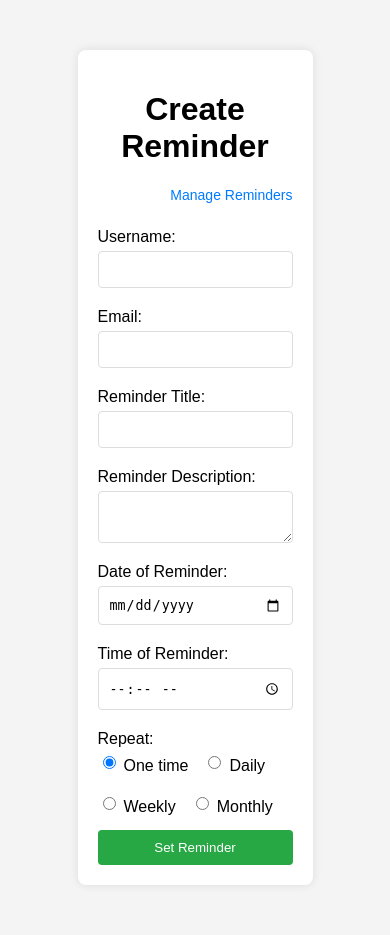
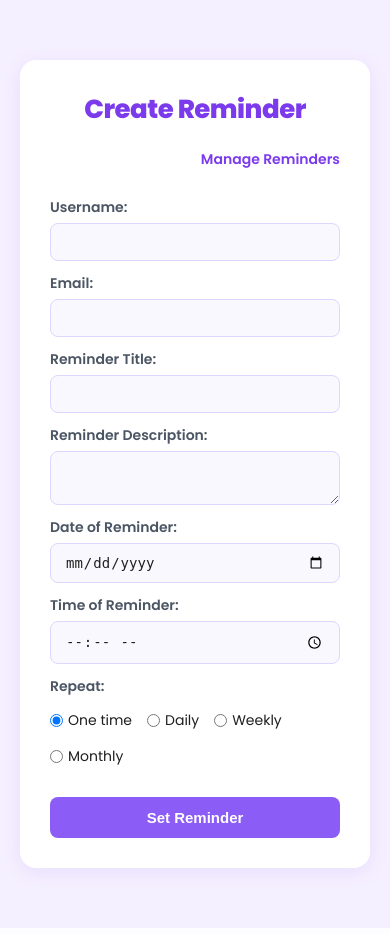
Before and after one commit to mmaisa1/Qr-reminder-project, a Flask app: page /set-reminder in a window 390 px wide. Run offline with Flask 3, Linux system fonts and the light colour scheme.

Commit message:
UI overhaul - lavender theme, Poppins font, QR page redesign, mobile improvements

```diff
--- a/static/styles.css
+++ b/static/styles.css
@@ -1,63 +1,85 @@
-body {
-    font-family: Arial, sans-serif;
-    background-color: #f4f4f4;
+/* Base */
+* {
+    box-sizing: border-box;
     margin: 0;
     padding: 0;
 }
 
-.container {
-    width: 50%;
-    margin: 50px auto;
+body {
+    font-family: 'Poppins', 'Segoe UI', Arial, sans-serif;
+    background-color: #f5f0ff;
+    color: #1f1f1f;
+    min-height: 100vh;
     padding: 20px;
-    background: #fff;
-    border-radius: 8px;
-    box-shadow: 0 0 10px rgba(0, 0, 0, 0.1);
 }
 
-h1 {
-    text-align: center;
+/* Container */
+.container {
+    width: 100%;
+    max-width: 480px;
+    margin: 40px auto;
+    padding: 30px;
+    background: #ffffff;
+    border-radius: 16px;
+    box-shadow: 0 4px 20px rgba(124, 58, 237, 0.1);
 }
 
-.manage-link {
-    display: block;
-    text-align: right;
-    margin-bottom: 15px;
-    color: #007bff;
-    text-decoration: none;
-    font-size: 14px;
+/* Headings */
+h1 {
+    font-size: 26px;
+    font-weight: 800;
+    color: #7c3aed;
+    margin-bottom: 20px;
+    text-align: center;
+    letter-spacing: -0.5px;
 }
 
-.manage-link:hover {
-    text-decoration: underline;
-}
-
+/* Forms */
 form {
     display: flex;
     flex-direction: column;
 }
 
 label {
-    margin: 10px 0 5px;
+    font-size: 14px;
+    font-weight: 600;
+    color: #4b5563;
+    margin-bottom: 5px;
+    margin-top: 12px;
 }
 
-input, textarea {
-    padding: 10px;
-    margin-bottom: 10px;
-    border: 1px solid #ddd;
-    border-radius: 4px;
+input,
+textarea,
+select {
+    padding: 10px 14px;
+    border: 1.5px solid #ddd6fe;
+    border-radius: 8px;
+    font-size: 14px;
+    color: #1f1f1f;
+    background: #faf8ff;
+    outline: none;
+    transition: border 0.2s;
+}
+
+input:focus,
+textarea:focus,
+select:focus {
+    border-color: #7c3aed;
 }
 
 input[type="date"],
 input[type="time"] {
-    color: #000;
+    color: #1f1f1f;
     opacity: 1;
 }
 
+/* Radio group */
 .radio-group {
     display: flex;
     gap: 15px;
     margin-bottom: 10px;
     flex-wrap: wrap;
+    margin-top: 8px;
 }
 
 .radio-group label {
@@ -66,19 +88,71 @@ input[type="time"] {
     align-items: center;
     gap: 5px;
     cursor: pointer;
+    font-weight: 400;
+    color: #1f1f1f;
 }
 
+/* Buttons */
 button {
-    padding: 10px;
-    background-color: #28a745;
+    padding: 12px;
+    background-color: #8b5cf6;
     color: white;
     border: none;
-    border-radius: 4px;
+    border-radius: 8px;
     cursor: pointer;
+    font-size: 15px;
+    font-weight: 600;
+    margin-top: 20px;
+    transition: background 0.2s;
 }
 
 button:hover {
-    background-color: #218838;
+    background-color: #7c3aed;
+}
+
+/* Delete button */
+.delete-btn {
+    margin-top: 10px;
+    background-color: #dc3545;
+    color: white;
+    border: none;
+    border-radius: 8px;
+    padding: 8px 14px;
+    cursor: pointer;
+    font-size: 13px;
+    font-weight: 600;
+    width: 100%;
+}
+
+.delete-btn:hover {
+    background-color: #bb2d3b;
+}
+
+/* Links */
+a {
+    color: #7c3aed;
+    text-decoration: none;
+    border-bottom: 1.5px solid #ddd6fe;
+    transition: border-color 0.2s;
+}
+
+a:hover {
+    border-bottom-color: #7c3aed;
+}
+
+.manage-link {
+    display: block;
+    text-align: right;
+    margin-bottom: 15px;
+    font-size: 14px;
+    font-weight: 600;
+}
+
+.back-button {
+    display: block;
+    text-align: center;
+    margin-top: 20px;
+    font-size: 14px;
 }
 
 .exit-btn {
@@ -86,45 +160,42 @@ button:hover {
     text-align: right;
     margin-bottom: 15px;
     color: #dc3545;
-    text-decoration: none;
     font-size: 14px;
+    font-weight: 600;
 }
-
 .exit-btn:hover {
     text-decoration: underline;
 }
 
+.exit-btn, .manage-link, .back-button {
+    border-bottom: none;
+}
+
+/* Flash messages */
 .flash-messages {
-    margin-bottom: 20px;
+    margin-bottom: 16px;
 }
 
 .flash {
-    padding: 10px;
-    border-radius: 4px;
+    padding: 10px 14px;
+    border-radius: 8px;
     margin-bottom: 10px;
+    font-size: 14px;
 }
 
 .flash.success {
-    background-color: #e6ffed;
-    color: #0f5132;
-    padding: 10px;
-    border-left: 6px solid #198754;
-    border-radius: 5px;
-    margin-top: 10px;
+    background-color: #ede9fe;
+    color: #5b21b6;
+    border-left: 4px solid #7c3aed;
 }
 
-.back-button {
-    display: block;
-    text-align: center;
-    margin-top: 20px;
-    color: #007bff;
-    text-decoration: none;
+.flash.error {
+    background-color: #fee2e2;
+    color: #991b1b;
+    border-left: 4px solid #dc3545;
 }
 
-.back-button:hover {
-    text-decoration: underline;
-}
-
+/* Reminder cards */
 .reminders-list {
     display: flex;
     flex-direction: column;
--- a/templates/index.html
+++ b/templates/index.html
@@ -1,6 +1,7 @@
 <!DOCTYPE html>
 <html lang="en">
 <head>
+    <link href="https://fonts.googleapis.com/css2?family=Poppins:wght@400;600;800&display=swap" rel="stylesheet">
     <meta charset="UTF-8">
     <meta name="viewport" content="width=device-width, initial-scale=1.0">
     <title>Create Reminder</title>
--- a/templates/manage_reminders.html
+++ b/templates/manage_reminders.html
@@ -1,6 +1,7 @@
 <!DOCTYPE html>
 <html lang="en">
 <head>
+    <link href="https://fonts.googleapis.com/css2?family=Poppins:wght@400;600;800&display=swap" rel="stylesheet">
     <meta charset="UTF-8">
     <meta name="viewport" content="width=device-width, initial-scale=1.0">
     <title>Manage Reminders</title>
--- a/templates/my_reminders.html
+++ b/templates/my_reminders.html
@@ -1,6 +1,7 @@
 <!DOCTYPE html>
 <html lang="en">
 <head>
+    <link href="https://fonts.googleapis.com/css2?family=Poppins:wght@400;600;800&display=swap" rel="stylesheet">
     <meta charset="UTF-8">
     <meta name="viewport" content="width=device-width, initial-scale=1.0">
     <title>My Reminders</title>
@@ -9,7 +10,7 @@
 <body>
     <div class="container">
         <h1>My Reminders</h1>
-        <a href="{{ url_for('auth.logout') }}" class="exit-btn">Exit</a>
+        <a href="{{ url_for('auth.logout') }}" class="exit-btn">⊗ Exit</a>
 
         {% if reminders %}
         <div class="reminders-list">
@@ -18,7 +19,7 @@
                 <div class="reminder-header">
                     <span class="reminder-title">{{ r[2] }}</span>
                     <span class="reminder-status {{ 'sent' if r[6] == 1 else 'pending' }}">
-                        {{ 'Sent' if r[6] == 1 else 'Pending' }}
+                        {{ '✓ Sent' if r[6] == 1 else '! Pending' }}
                     </span>
                 </div>
                 <div class="reminder-detail">📝 {{ r[3] }}</div>
--- a/templates/success.html
+++ b/templates/success.html
@@ -1,6 +1,7 @@
 <!DOCTYPE html>
 <html lang="en">
 <head>
+    <link href="https://fonts.googleapis.com/css2?family=Poppins:wght@400;600;800&display=swap" rel="stylesheet">
     <meta charset="UTF-8">
     <title>Reminder Set</title>
 </head>
--- a/templates/verify_otp.html
+++ b/templates/verify_otp.html
@@ -1,6 +1,7 @@
 <!DOCTYPE html>
 <html lang="en">
 <head>
+    <link href="https://fonts.googleapis.com/css2?family=Poppins:wght@400;600;800&display=swap" rel="stylesheet">
     <meta charset="UTF-8">
     <meta name="viewport" content="width=device-width, initial-scale=1.0">
     <title>Verify OTP</title>
```
Also changed, not shown: other parts of static/styles.css (+56 -25 lines), templates/qrcode.html (+9 -5 lines).
